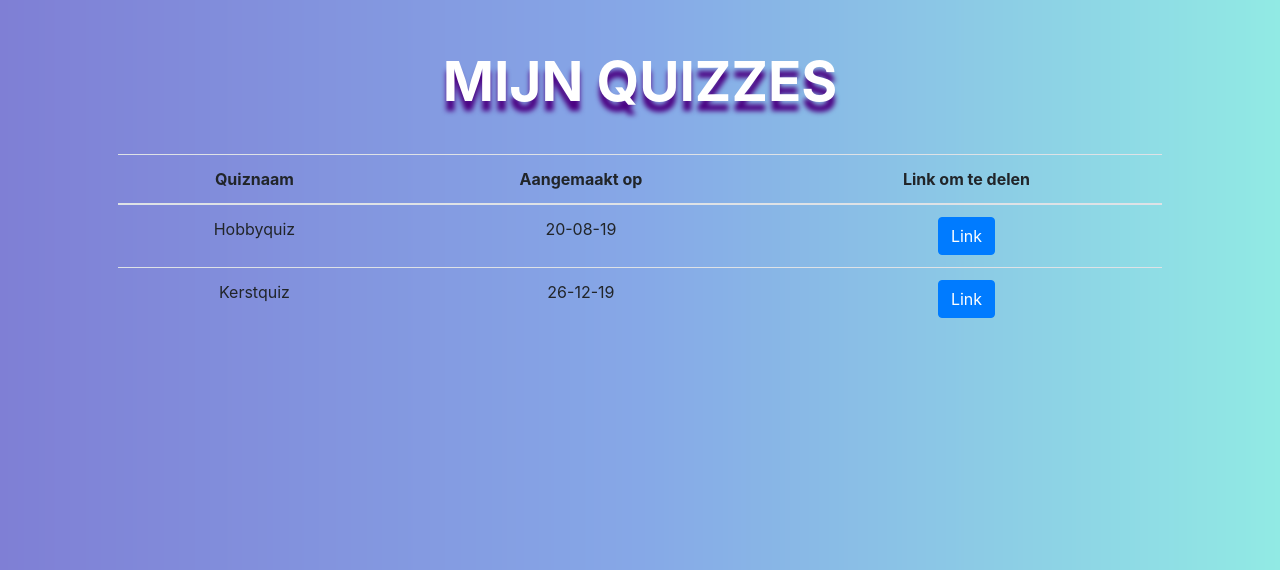
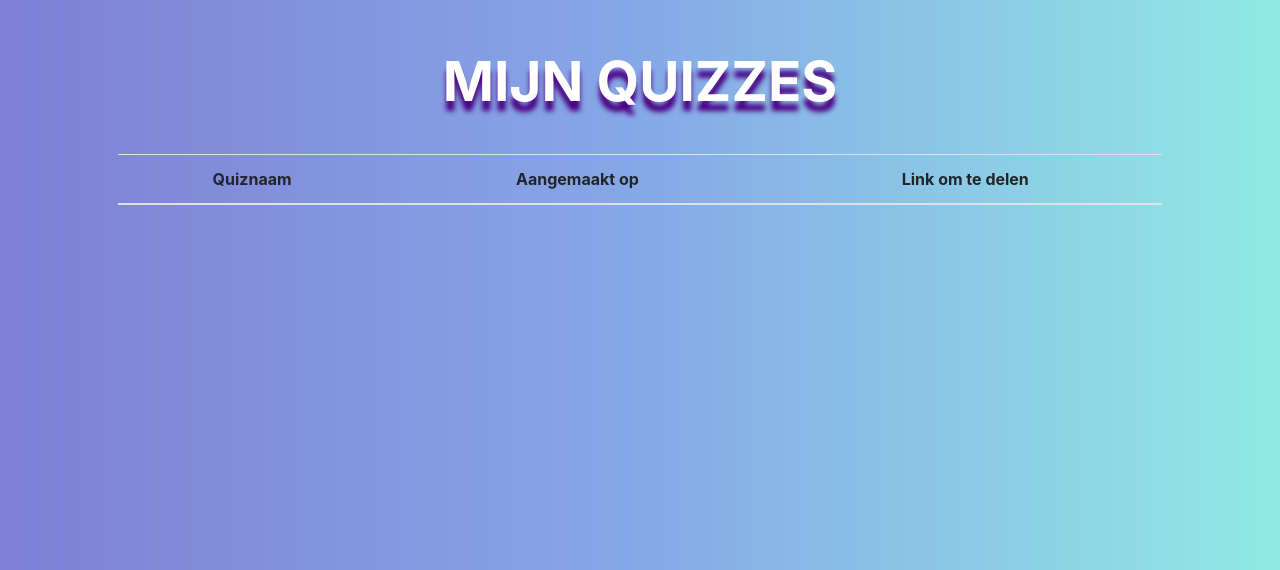
Before and after one commit to ybierens/vriendenquiz, a Flask app: page /mijn_quizzes in a window 1280 px wide. Shown: the part 66-636 px from the top of the page. Run offline with Flask 2, Linux system fonts and the light colour scheme; a user stored in the database is signed in; lists and menus that the app fills with data are empty; some libraries are stand-ins or nearby versions.

Commit message:
mijn_quizzes ziet nu daadwerkelijk users eigen quizess

```diff
--- a/application.py
+++ b/application.py
@@ -134,11 +134,16 @@ def register():
     else:
         return render_template("register.html")
 
-@app.route("/mijn_quizzes", methods=["GET", "POST"])
+
+@app.route("/mijn_quizzes")
+@login_required
 def mijn_quizzes():
     """ Brengt de gebruiker naar pagina met al zijn gemaakte quizzes """
-    if request.method == "GET":
-        return render_template("mijn_quizzes.html")
+
+    quizes = db.execute("SELECT * FROM quizes WHERE user_id = :user_id", user_id = session['user_id'])
+
+    return render_template("mijn_quizzes.html", quizes = quizes)
+
 
 @app.route("/maak_quiz", methods=["GET", "POST"])
 def maak_quiz():
--- a/templates/mijn_quizzes.html
+++ b/templates/mijn_quizzes.html
@@ -16,16 +16,13 @@
     </tr>
   </thead>
   <tbody>
-    <tr>
-      <td>Hobbyquiz</td>
-      <td>20-08-19</td>
-      <td> <button class="btn btn-primary"> Link </button> </td>
-    </tr>
-    <tr>
-      <td>Kerstquiz</td>
-      <td>26-12-19</td>
-      <td> <button class="btn btn-primary"> Link </button> </td>
-    </tr>
+    {% for quiz in quizes %}
+      <tr>
+        <td>{{quiz['quiz_titel']}}</td>
+        <td>{{quiz['date']}}</td>
+        <td> <button class="btn btn-primary"> Link </button> </td>
+      </tr>
+    {% endfor %}
 </table>
 
 {% endblock %}
```
